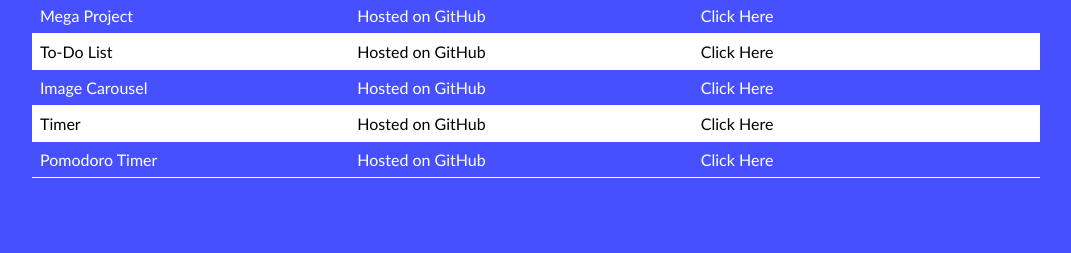
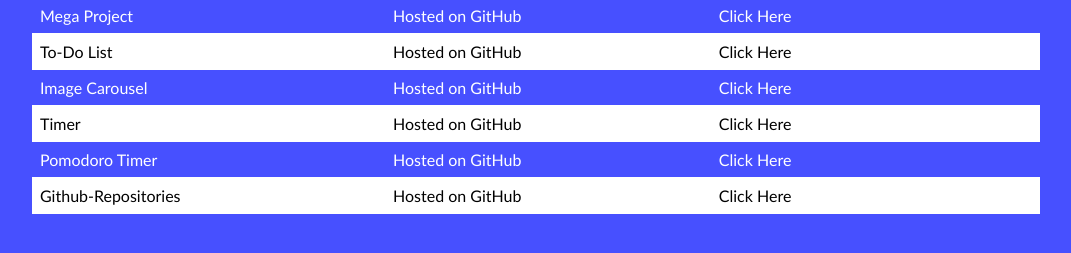
Before and after one commit to Gunjesh991/ProjectList, a plain HTML site: page index.html in a window 1280 px wide. Shown: the part 299-552 px from the top of the page, without its empty margins (104-1175 px from the left). Drawn offline with Linux system fonts and the light colour scheme.

Commit message:
second commmit

```diff
--- a/index.html
+++ b/index.html
@@ -50,6 +50,12 @@
         <td><a href="https://github.com/Gunjesh991/Pomodoro-timer">Hosted on GitHub</a></td>
         <td><a href="https://gunjesh991.github.io/Pomodoro-timer/">Click Here</a></td>
         <td></td>
+        <tr>
+          <td class="second">Github-Repositories</td>
+          <td><a class="second" href="https://github.com/Gunjesh991/Github-Repositories">Hosted on GitHub</a></td>
+          <td><a class="second" href="https://gunjesh991.github.io/Github-Repositories/">Click Here</a></td>
+          <td></td>
+        </tr>
       </tr>
     </table>
   </body>
```
